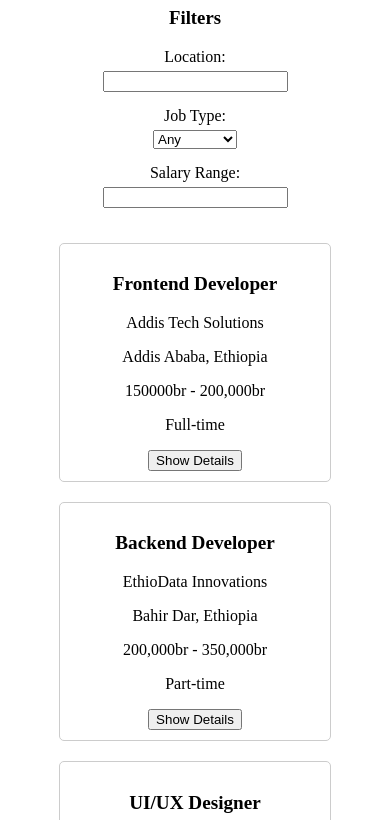
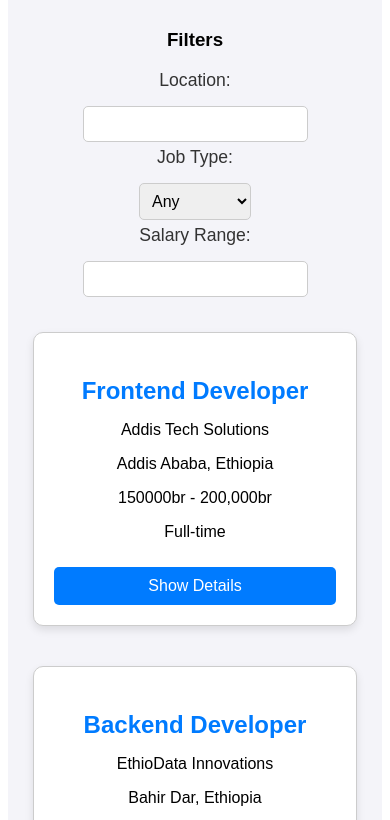
Before and after one commit to fumd03/job_finder, a React app: page / in a window 390 px wide. Shown: the part 101-921 px from the top of the page. Built offline with nearby package versions, Linux system fonts and the light colour scheme.

Commit message:
Update App.css

```diff
--- a/App.css
+++ b/App.css
@@ -1,36 +1,125 @@
+/* General App Styling */
 .App {
   text-align: center;
   padding: 20px;
+  font-family: 'Arial', sans-serif;
+  background-color: #f4f4f9;
 }
 
+h1 {
+  color: #333;
+  margin-bottom: 30px;
+}
+
+/* Job List Container */
 .job-list {
   display: flex;
   flex-wrap: wrap;
   justify-content: center;
+  gap: 20px;
+  margin-top: 20px;
 }
 
+/* Job Card Styling */
 .job-card {
   border: 1px solid #ccc;
-  padding: 10px;
+  padding: 20px;
   margin: 10px;
   width: 250px;
-  border-radius: 5px;
+  border-radius: 10px;
+  background-color: #fff;
+  box-shadow: 0 4px 8px rgba(0, 0, 0, 0.1);
+  transition: transform 0.3s ease, box-shadow 0.3s ease;
 }
 
-.job-card h3 {
-  font-size: 1.2rem;
+/* Hover Effect for Job Card */
+.job-card:hover {
+  transform: translateY(-10px);
+  box-shadow: 0 8px 16px rgba(0, 0, 0, 0.2);
 }
 
+/* Job Title Styling */
+.job-card h3 {
+  font-size: 1.5rem;
+  color: #007bff;
+  margin-bottom: 10px;
+}
+
+/* Filter Section */
 .filter {
-  margin-bottom: 20px;
+  margin-bottom: 30px;
+  display: flex;
+  flex-direction: column;
+  align-items: center;
 }
 
 .filter label {
-  display: block;
-  margin-top: 10px;
+  font-size: 1.1rem;
+  margin-bottom: 10px;
+  color: #333;
 }
 
 input[type="text"],
 select {
+  padding: 8px;
   margin: 5px;
+  border-radius: 5px;
+  border: 1px solid #ccc;
+  font-size: 1rem;
+  outline: none;
+  transition: border-color 0.3s ease;
 }
+
+/* Focus Effect on Inputs and Selects */
+input[type="text"]:focus,
+select:focus {
+  border-color: #007bff;
+}
+
+/* Button Styling for Interactivity */
+button {
+  padding: 10px 15px;
+  margin-top: 10px;
+  font-size: 1rem;
+  border-radius: 5px;
+  background-color: #007bff;
+  color: white;
+  border: none;
+  cursor: pointer;
+  transition: background-color 0.3s ease;
+}
+
+/* Hover Effect for Button */
+button:hover {
+  background-color: #0056b3;
+}
+
+/* Responsive Design */
+@media (max-width: 768px) {
+  .job-list {
+    justify-content: flex-start;
+  }
+
+  .job-card {
+    width: 100%;
+    max-width: 350px;
+  }
+}
+
+@media (max-width: 480px) {
+  .App {
+    padding: 15px;
+  }
+
+  .filter {
+    margin-bottom: 20px;
+  }
+
+  .job-card {
+    width: 100%;
+  }
+
+  button {
+    width: 100%;
+  }
+}
```
